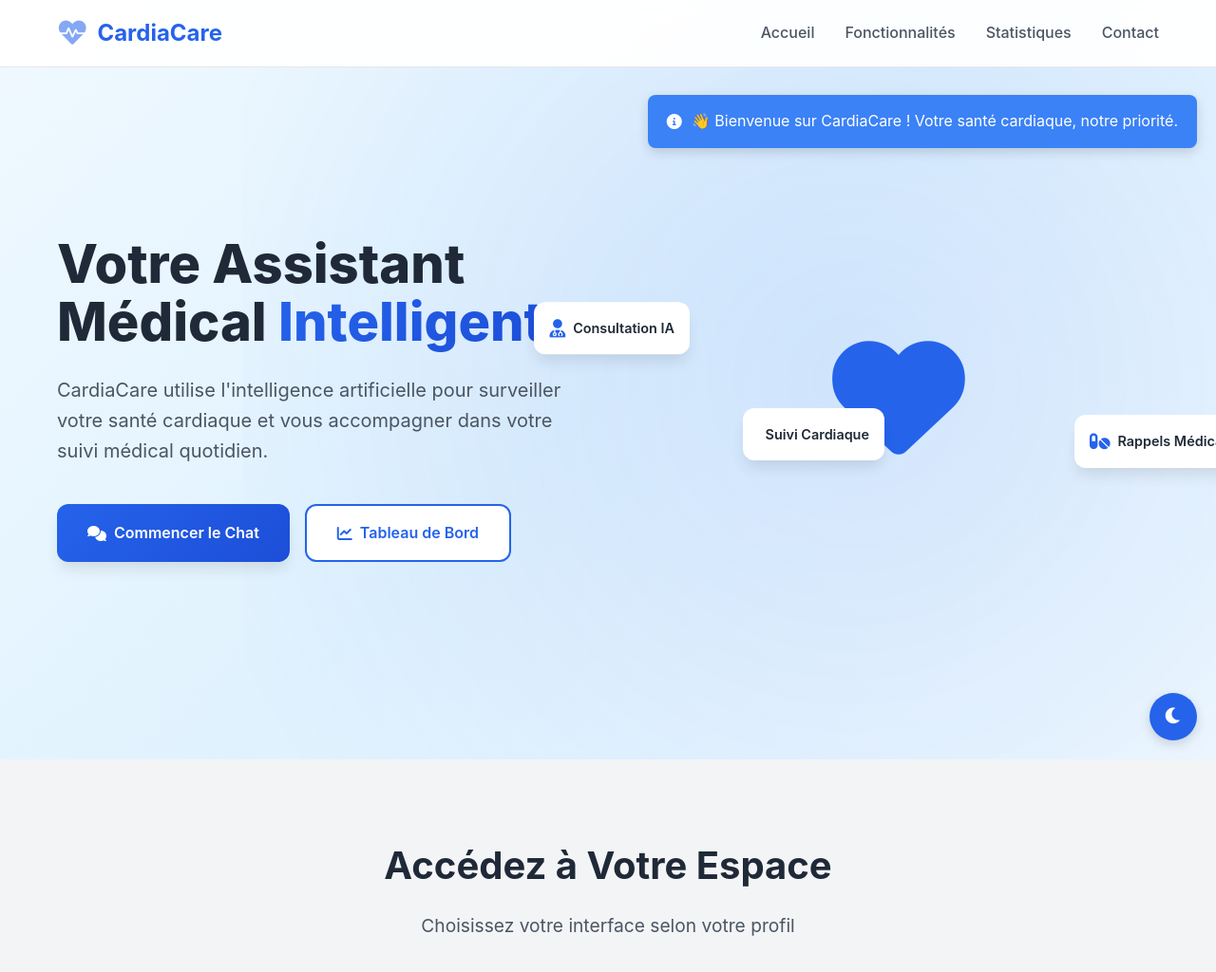
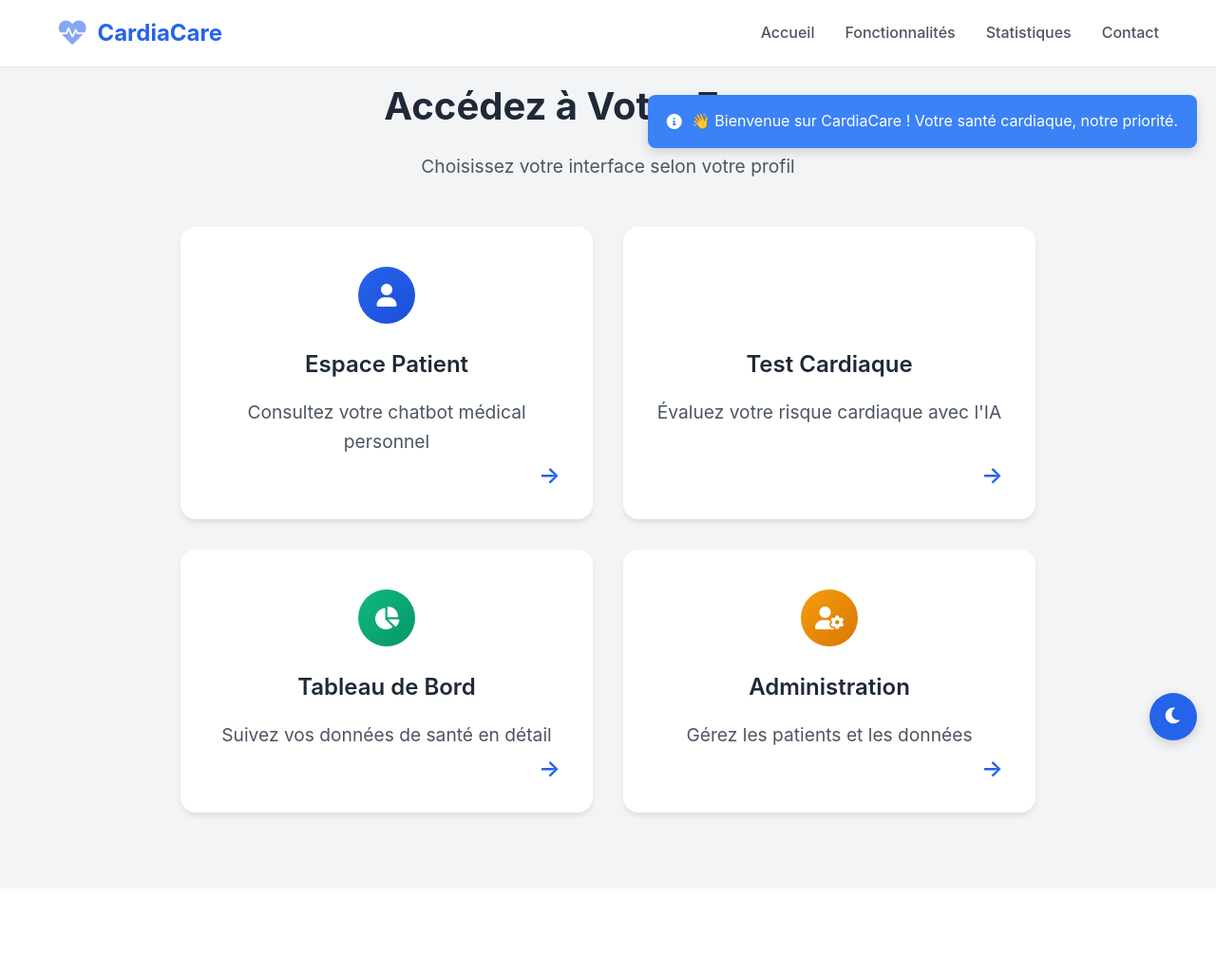
Before and after one commit to Ayahanini/PFA, a Python web app: template templates/index.html in a window 1280 px wide. Shown: the top 1024 px of the page at 95% size. Run offline with Jinja, Linux system fonts and the light colour scheme; the template is opened without the code that fills it, so the values that code supplies are empty.

Commit message:
Page d'accueil

```diff
--- a/templates/index.html
+++ b/templates/index.html
@@ -24,50 +24,6 @@
             </ul>
         </div>
     </nav>
-
-    <!-- Hero Section -->
-    <section id="home" class="hero">
-        <div class="hero-container">
-            <div class="hero-content">
-                <h1 class="hero-title">
-                    Votre Assistant Médical <span class="highlight">Intelligent</span>
-                </h1>
-                <p class="hero-subtitle">
-                    CardiaCare utilise l'intelligence artificielle pour surveiller votre santé cardiaque
-                    et vous accompagner dans votre suivi médical quotidien.
-                </p>
-                <div class="hero-buttons">
-                    <a href="chat.html" class="btn btn-primary">
-                        <i class="fas fa-comments"></i>
-                        Commencer le Chat
-                    </a>
-                    <a href="dashbord.html" class="btn btn-secondary">
-                        <i class="fas fa-chart-line"></i>
-                        Tableau de Bord
-                    </a>
-                </div>
-            </div>
-            <div class="hero-visual">
-                <div class="medical-icon">
-                    <i class="fas fa-heart pulse"></i>
-                </div>
-                <div class="floating-cards">
-                    <div class="card card-1">
-                        <i class="fas fa-user-md"></i>
-                        <span>Consultation IA</span>
-                    </div>
-                    <div class="card card-2">
-                        <i class="fas fa-pills"></i>
-                        <span>Rappels Médication</span>
-                    </div>
-                    <div class="card card-3">
-                        <i class="fas fa-chart-pulse"></i>
-                        <span>Suivi Cardiaque</span>
-                    </div>
-                </div>
-            </div>
-        </div>
-    </section>
 
     <!-- Section Access mise à jour avec le nouveau bouton Test -->
 <section class="access">
```
